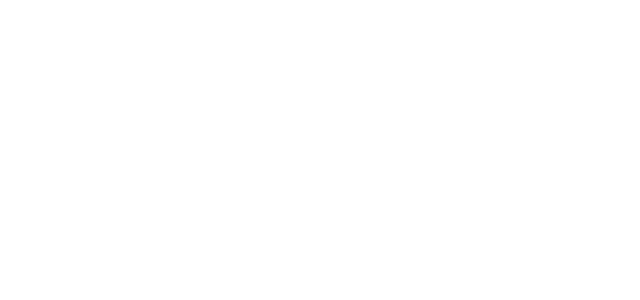
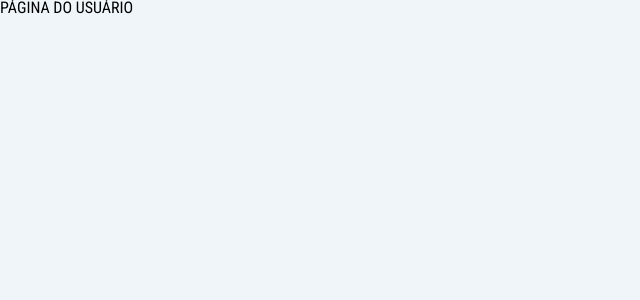
Before and after one commit to anarehder/interno_accerte_front, a React (Vite) app: page /portal in a window 1280 px wide. Before the commit this address had no page. Shown: the top 300 px of the page, without its empty margins (0-640 px from the left). Built offline with nearby package versions, Linux system fonts and the light colour scheme.

Commit message:
feat: user portal page em branco

```diff
--- a/src/App.jsx
+++ b/src/App.jsx
@@ -1,6 +1,7 @@
 import { BrowserRouter, Routes, Route } from "react-router-dom";
 import styled from 'styled-components'
 import HomePage from "./pages/HomePage";
+import UserPortalPage from "./pages/UserPortalPage";
 
 function App() {
 
@@ -9,6 +10,7 @@
       <BrowserRouter>
               <Routes>
                 <Route path="/" element={<HomePage />} />
+                <Route path="/portal" element={<UserPortalPage />} />
                 {/* <Route path="/login" element={<LoginPage />} /> */}
               </Routes>
       </BrowserRouter >
--- /dev/null
+++ b/src/pages/UserPortalPage.jsx
@@ -0,0 +1,19 @@
+import styled from 'styled-components';
+
+function UserPortalPage() {
+
+    return (
+        <PageContainer>
+            <div> PÁGINA DO USUÁRIO </div>
+        </PageContainer>
+    )
+}
+
+export default UserPortalPage;
+
+
+const PageContainer = styled.div`
+    width: 100%;
+    height: 100vh;
+    position: relative;
+`
```
